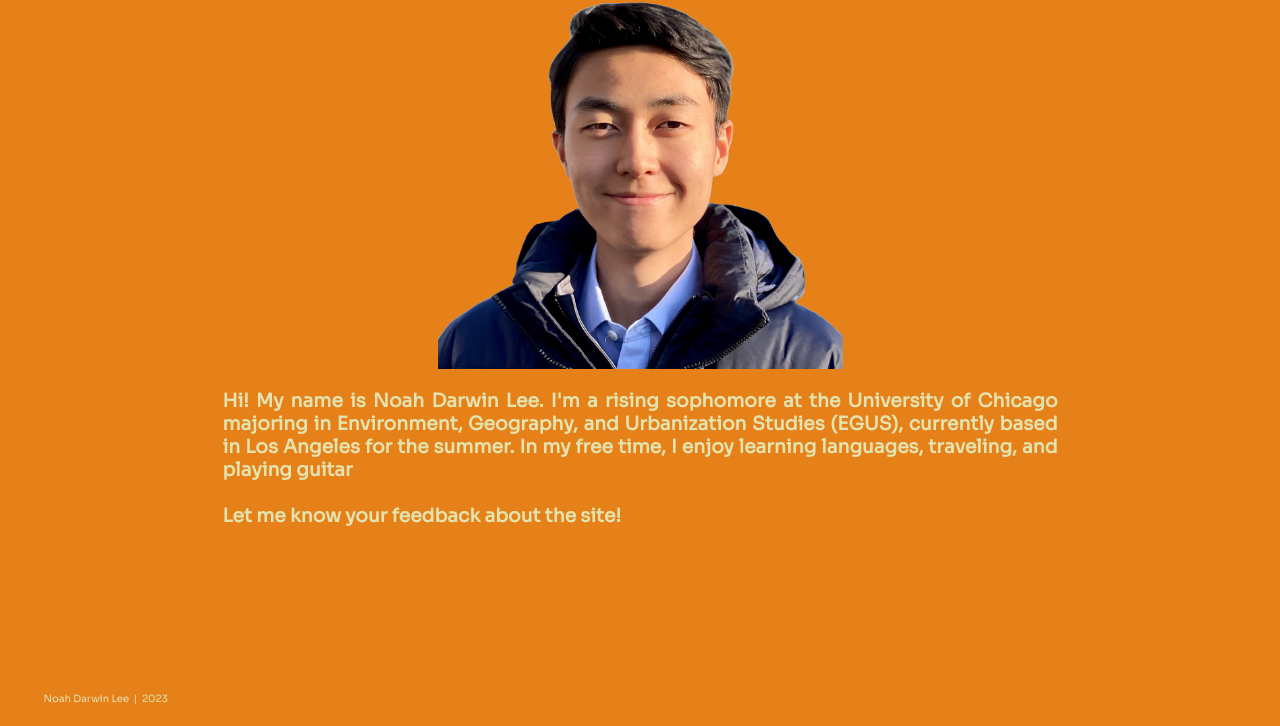
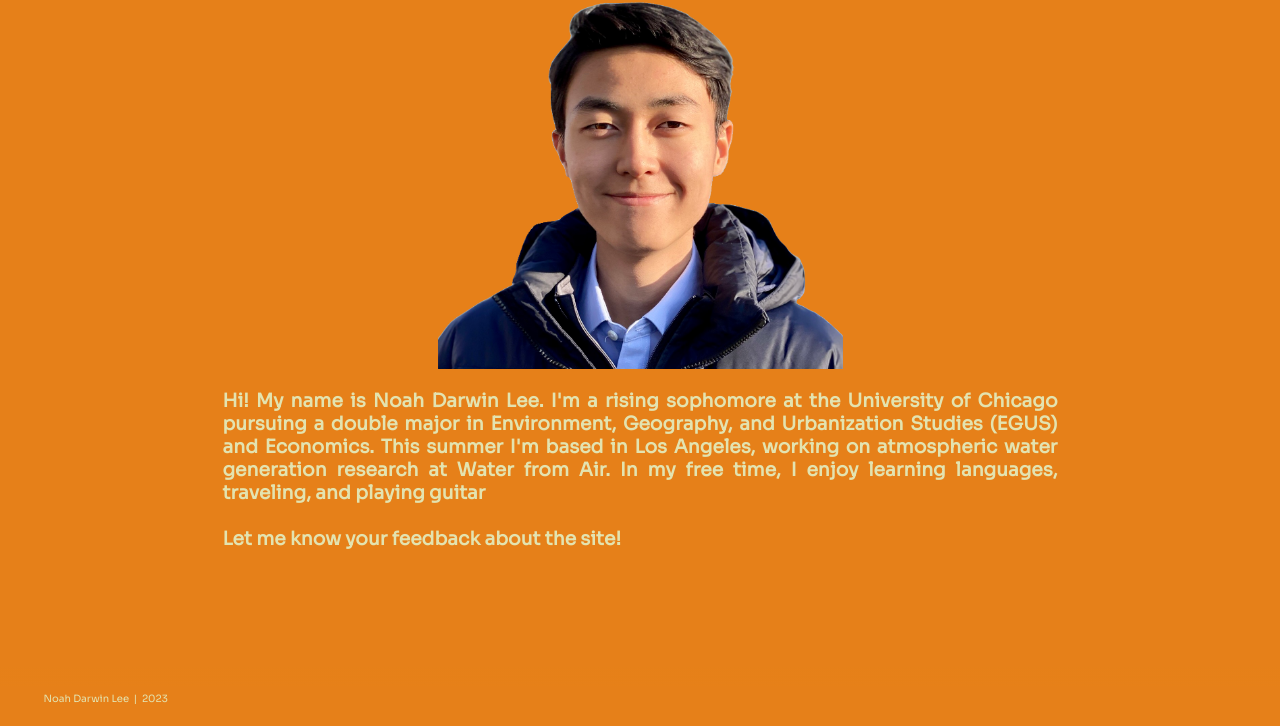
Before and after one commit to noahdlee519/noahdarwinlee6-18-23, a plain HTML site: page about.html in a window 1280 px wide. Shown: the part 74-800 px from the top of the page. Drawn offline with Linux system fonts and the light colour scheme.

Commit message:
Update about.html
fixed my about section to add stuff

```diff
--- a/about.html
+++ b/about.html
@@ -54,7 +54,7 @@
     <img src="headshot.png" id="headshot">
 </div>
 
-<h3 class="abouttext">Hi! My name is Noah Darwin Lee. I'm a rising sophomore at the University of Chicago majoring in Environment, Geography, and Urbanization Studies (EGUS), currently based in Los Angeles for the summer. In my free time, I enjoy learning languages, traveling, and playing guitar
+<h3 class="abouttext">Hi! My name is Noah Darwin Lee. I'm a rising sophomore at the University of Chicago pursuing a double major in Environment, Geography, and Urbanization Studies (EGUS) and Economics. This summer I'm based in Los Angeles, working on atmospheric water generation research at Water from Air. In my free time, I enjoy learning languages, traveling, and playing guitar
 <br>
 <br>
 Let me know your feedback about the site!
```
